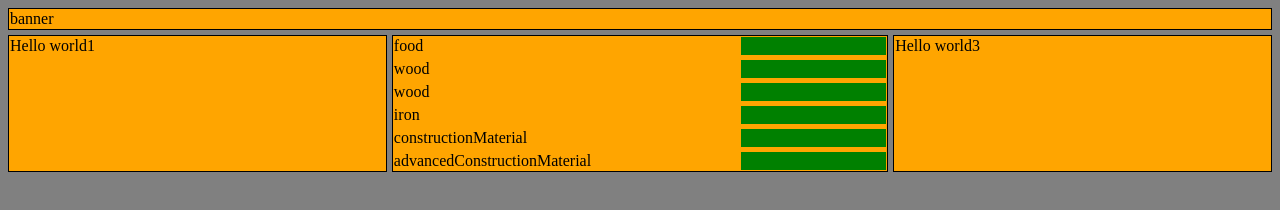
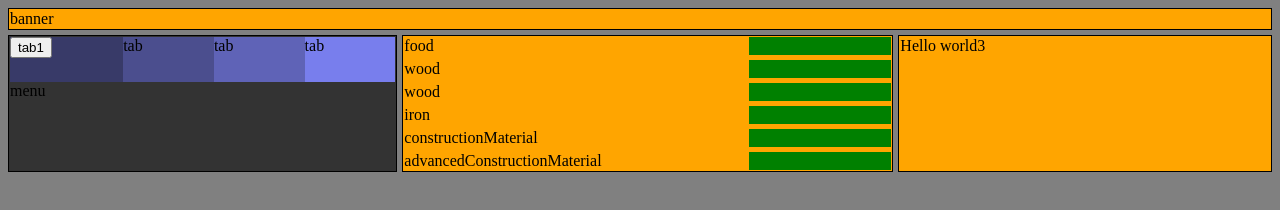
Before and after one commit to Mikmist/JavascriptGame, a plain HTML site: page index.html in a window 1280 px wide. Drawn offline with Linux system fonts and the light colour scheme.

Commit message:
nieuw menutje proberen te maken

```diff
--- a/index.html
+++ b/index.html
@@ -26,7 +26,21 @@
             banner
         </div>
         <div class="helloWorld1">
-            Hello world1
+            <div class="upgrade1">
+                <button type="button" onclick="upgradebutton1();">tab1</button>
+            </div>
+            <div class="upgrade2">
+                tab
+            </div>
+            <div class="upgrade3">
+                tab
+            </div>
+            <div class="upgrade4">
+                tab
+            </div>
+            <div class="menu">
+                menu
+            </div>
         </div>
         <div class="helloWorld2">
             <div class="food">
--- a/main.js
+++ b/main.js
@@ -6,17 +6,17 @@ var wood = false;
 var array = []
 var realTime = 50;
 
-window.setInterval(function(){
-    document.getElementById('time').innerHTML = "Time: " + time(round(++realTime));
-//    document.getElementById('time').innerHTML = "Time: " + round(++time);
-    console.log(food);
-    console.log(wood);
-    woodFunction();
-    foodFunction();
-    document.getElementById('foodDisplay').innerHTML = "Food: " + round(foodNumber);
-    document.getElementById('woodDisplay').innerHTML = "Wood: " + round(woodNumber);
-    lowFoodWarning();
-}, 1000)
+//window.setInterval(function(){
+//    document.getElementById('time').innerHTML = "Time: " + time(round(++realTime));
+// //    document.getElementById('time').innerHTML = "Time: " + round(++time);
+//    console.log(food);
+//    console.log(wood);
+//    woodFunction();
+//    foodFunction();
+//    document.getElementById('foodDisplay').innerHTML = "Food: " + round(foodNumber);
+//    document.getElementById('woodDisplay').innerHTML = "Wood: " + round(woodNumber);
+//    lowFoodWarning();
+//}, 1000)
 
 
 function time(time) {
@@ -67,6 +67,10 @@ function woodButton(){
     }
 }
 
+function upgradebutton1(){
+    var x = document.getElementsByClassName("menu");
+    x[0].style.backgroundColor = "#383a68";
+}
 /*
  * This function displays notifications with a max of 5.
  */
--- a/style.css
+++ b/style.css
@@ -23,6 +23,14 @@ div.helloWorld{
     height: 50px;
 }
 
+.grid-container{
+    display: grid;
+    grid-gap: 5px;
+    grid-template-areas:
+    'banner banner banner'
+    'helloWorld1 helloWorld2 helloWorld3' ;
+
+}
 
 div.banner{
     grid-area: banner;
@@ -38,6 +46,13 @@ div.helloWorld1{
     border: solid;
     border-width: 1px;
     padding: 1px;
+    display: grid;
+    grid-template-areas:
+    'upgrade1 upgrade2 upgrade3 upgrade4'
+    'menu menu menu menu'
+    'menu menu menu menu'
+    'menu menu menu menu' ;
+    background-color: #333333;
 }
 
 
@@ -67,13 +82,28 @@ div.helloWorld3{
     padding: 1px;
 }
 
-.grid-container{
-    display: grid;
-    grid-gap: 5px;
-    grid-template-areas:
-    'banner banner banner'
-    'helloWorld1 helloWorld2 helloWorld3' ;
+.upgrade1{
+    grid-area: upgrade1;
+    background-color:#383a68;
+}
 
+.upgrade2{
+    grid-area: upgrade2;
+    background-color: #4b4e8e;
+}
+
+.upgrade3{
+    grid-area: upgrade3;
+    background-color: #5f63b7;
+}
+
+.upgrade4{
+    grid-area: upgrade4;
+    background-color: #787eed;
+}
+
+.menu{
+    grid-area: menu;
 }
 
 .food{
```
